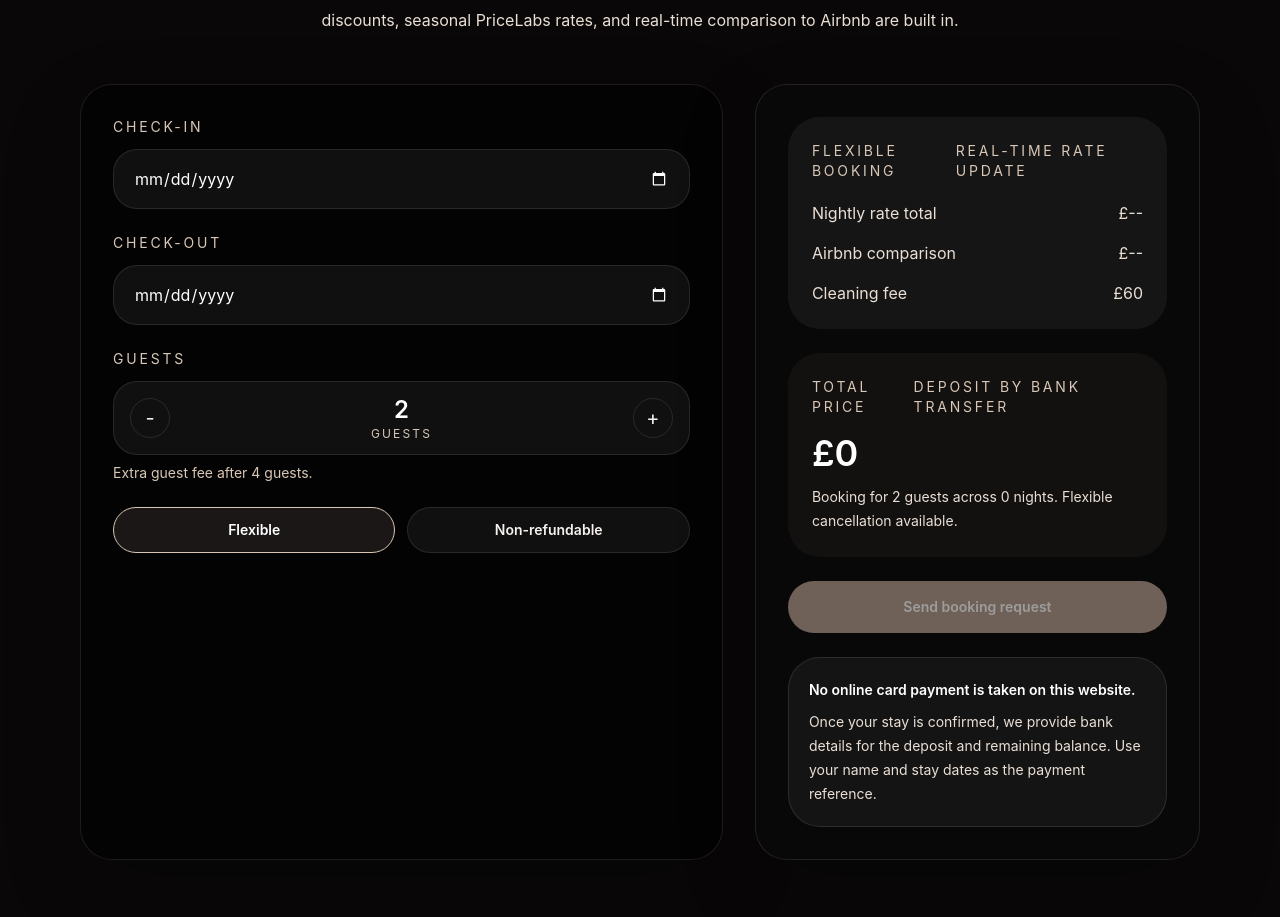
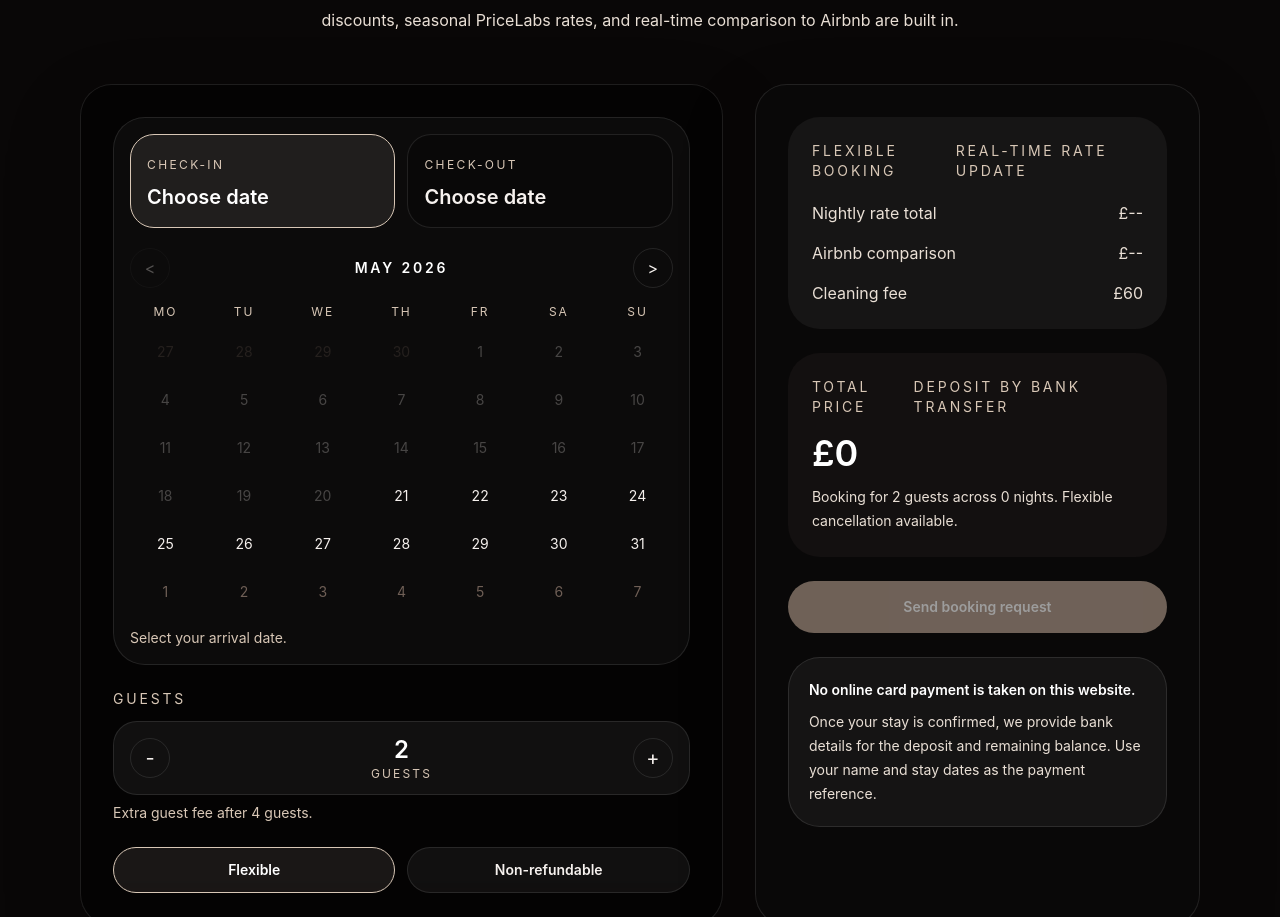
Before and after one commit to Mattie233/hasmmat-residence, a Next.js app: page / in a window 1280 px wide. Shown: the part 5927-6844 px from the top of the page. Built offline with nearby package versions, Linux system fonts and the light colour scheme.

Commit message:
Redesign booking calendar

```diff
--- a/components/BookingSection.tsx
+++ b/components/BookingSection.tsx
@@ -7,10 +7,72 @@ import type { BookingType } from '@/types';
 
 const MIN_GUESTS = 1;
 const MAX_GUESTS = 8;
+const WEEKDAYS = ['Mo', 'Tu', 'We', 'Th', 'Fr', 'Sa', 'Su'];
+
+const monthFormatter = new Intl.DateTimeFormat('en-GB', {
+  month: 'long',
+  year: 'numeric',
+});
+
+const dateFormatter = new Intl.DateTimeFormat('en-GB', {
+  weekday: 'short',
+  day: 'numeric',
+  month: 'short',
+});
+
+type DateField = 'checkIn' | 'checkOut';
+
+function toDateKey(date: Date) {
+  const year = date.getFullYear();
+  const month = `${date.getMonth() + 1}`.padStart(2, '0');
+  const day = `${date.getDate()}`.padStart(2, '0');
+  return `${year}-${month}-${day}`;
+}
+
+function parseDateKey(value: string) {
+  if (!value) return null;
+  const [year, month, day] = value.split('-').map(Number);
+  if (!year || !month || !day) return null;
+  return new Date(year, month - 1, day);
+}
+
+function startOfMonth(date: Date) {
+  return new Date(date.getFullYear(), date.getMonth(), 1);
+}
+
+function addMonths(date: Date, amount: number) {
+  return new Date(date.getFullYear(), date.getMonth() + amount, 1);
+}
+
+function getCalendarDays(month: Date) {
+  const monthStart = startOfMonth(month);
+  const mondayOffset = (monthStart.getDay() + 6) % 7;
+  const gridStart = new Date(monthStart);
+  gridStart.setDate(monthStart.getDate() - mondayOffset);
+
+  return Array.from({ length: 42 }, (_, index) => {
+    const date = new Date(gridStart);
+    date.setDate(gridStart.getDate() + index);
+    return date;
+  });
+}
+
+function isBeforeToday(date: Date) {
+  const today = new Date();
+  today.setHours(0, 0, 0, 0);
+  return date.getTime() < today.getTime();
+}
+
+function formatDisplayDate(value: string, fallback: string) {
+  const date = parseDateKey(value);
+  return date ? dateFormatter.format(date) : fallback;
+}
 
 export function BookingSection() {
   const [checkIn, setCheckIn] = useState('');
   const [checkOut, setCheckOut] = useState('');
+  const [activeDateField, setActiveDateField] = useState<DateField>('checkIn');
+  const [visibleMonth, setVisibleMonth] = useState(() => startOfMonth(new Date()));
   const [guests, setGuests] = useState(2);
   const [bookingType, setBookingType] = useState<BookingType>('flexible');
   const [status, setStatus] = useState<string | null>(null);
@@ -29,6 +91,39 @@ export function BookingSection() {
     guests,
     bookingType,
   });
+
+  const currentMonth = useMemo(() => startOfMonth(new Date()), []);
+  const calendarDays = useMemo(() => getCalendarDays(visibleMonth), [visibleMonth]);
+  const checkInDate = useMemo(() => parseDateKey(checkIn), [checkIn]);
+  const checkOutDate = useMemo(() => parseDateKey(checkOut), [checkOut]);
+  const canGoToPreviousMonth = visibleMonth.getTime() > currentMonth.getTime();
+
+  const handleDateSelect = (date: Date) => {
+    if (isBeforeToday(date)) return;
+
+    const selectedKey = toDateKey(date);
+
+    if (activeDateField === 'checkIn') {
+      setCheckIn(selectedKey);
+
+      if (checkOutDate && date.getTime() >= checkOutDate.getTime()) {
+        setCheckOut('');
+      }
+
+      setActiveDateField('checkOut');
+      return;
+    }
+
+    if (!checkInDate || date.getTime() <= checkInDate.getTime()) {
+      setCheckIn(selectedKey);
+      setCheckOut('');
+      setActiveDateField('checkOut');
+      return;
+    }
+
+    setCheckOut(selectedKey);
+    setActiveDateField('checkIn');
+  };
 
   const handleBookingRequest = () => {
     if (!checkIn || !checkOut || nights < 1 || !pricing?.valid) {
@@ -62,23 +157,105 @@ export function BookingSection() {
           className="rounded-[2rem] border border-white/10 bg-black/50 p-8 shadow-soft backdrop-blur-xl"
         >
           <div className="space-y-6">
-            <div>
-              <label className="mb-3 block text-sm uppercase tracking-[0.2em] text-brand-300">Check-in</label>
-              <input
-                type="date"
-                value={checkIn}
-                onChange={(e) => setCheckIn(e.target.value)}
-                className="w-full rounded-3xl border border-white/10 bg-white/5 px-5 py-4 text-white outline-none transition focus:border-brand-300"
-              />
-            </div>
-            <div>
-              <label className="mb-3 block text-sm uppercase tracking-[0.2em] text-brand-300">Check-out</label>
-              <input
-                type="date"
-                value={checkOut}
-                onChange={(e) => setCheckOut(e.target.value)}
-                className="w-full rounded-3xl border border-white/10 bg-white/5 px-5 py-4 text-white outline-none transition focus:border-brand-300"
-              />
+            <div className="rounded-[2rem] border border-white/10 bg-white/[0.03] p-4">
+              <div className="grid gap-3 sm:grid-cols-2">
+                <button
+                  type="button"
+                  onClick={() => setActiveDateField('checkIn')}
+                  className={`rounded-[1.5rem] border p-4 text-left transition ${
+                    activeDateField === 'checkIn'
+                      ? 'border-brand-300 bg-brand-300/10 text-white'
+                      : 'border-white/10 bg-black/20 text-brand-100 hover:border-white/20'
+                  }`}
+                >
+                  <span className="text-xs uppercase tracking-[0.2em] text-brand-300">Check-in</span>
+                  <span className="mt-2 block text-xl font-semibold">{formatDisplayDate(checkIn, 'Choose date')}</span>
+                </button>
+                <button
+                  type="button"
+                  onClick={() => setActiveDateField('checkOut')}
+                  className={`rounded-[1.5rem] border p-4 text-left transition ${
+                    activeDateField === 'checkOut'
+                      ? 'border-brand-300 bg-brand-300/10 text-white'
+                      : 'border-white/10 bg-black/20 text-brand-100 hover:border-white/20'
+                  }`}
+                >
+                  <span className="text-xs uppercase tracking-[0.2em] text-brand-300">Check-out</span>
+                  <span className="mt-2 block text-xl font-semibold">{formatDisplayDate(checkOut, 'Choose date')}</span>
+                </button>
+              </div>
+
+              <div className="mt-5">
+                <div className="flex items-center justify-between">
+                  <button
+                    type="button"
+                    onClick={() => setVisibleMonth((current) => addMonths(current, -1))}
+                    disabled={!canGoToPreviousMonth}
+                    className="flex h-10 w-10 items-center justify-center rounded-full border border-white/10 text-brand-100 transition hover:border-brand-300 hover:text-white disabled:cursor-not-allowed disabled:opacity-30"
+                    aria-label="Previous month"
+                  >
+                    &lt;
+                  </button>
+                  <p className="text-sm font-semibold uppercase tracking-[0.2em] text-white">
+                    {monthFormatter.format(visibleMonth)}
+                  </p>
+                  <button
+                    type="button"
+                    onClick={() => setVisibleMonth((current) => addMonths(current, 1))}
+                    className="flex h-10 w-10 items-center justify-center rounded-full border border-white/10 text-brand-100 transition hover:border-brand-300 hover:text-white"
+                    aria-label="Next month"
+                  >
+                    &gt;
+                  </button>
+                </div>
+
+                <div className="mt-4 grid grid-cols-7 gap-2 text-center text-xs uppercase tracking-[0.16em] text-brand-300">
+                  {WEEKDAYS.map((weekday) => (
+                    <span key={weekday}>{weekday}</span>
+                  ))}
+                </div>
+
+                <div className="mt-3 grid grid-cols-7 gap-2">
+                  {calendarDays.map((date) => {
+                    const dateKey = toDateKey(date);
+                    const disabled = isBeforeToday(date);
+                    const isCurrentMonth = date.getMonth() === visibleMonth.getMonth();
+                    const isCheckIn = dateKey === checkIn;
+                    const isCheckOut = dateKey === checkOut;
+                    const isInRange =
+                      !!checkInDate &&
+                      !!checkOutDate &&
+                      date.getTime() > checkInDate.getTime() &&
+                      date.getTime() < checkOutDate.getTime();
+
+                    return (
+                      <button
+                        key={dateKey}
+                        type="button"
+                        onClick={() => handleDateSelect(date)}
+                        disabled={disabled}
+                        className={`h-10 rounded-2xl text-sm transition ${
+                          isCheckIn || isCheckOut
+                            ? 'bg-brand-300 text-brand-950'
+                            : isInRange
+                              ? 'bg-brand-300/10 text-white'
+                              : isCurrentMonth
+                                ? 'text-brand-100 hover:bg-white/10'
+                                : 'text-brand-500 hover:bg-white/5'
+                        } ${disabled ? 'cursor-not-allowed opacity-25' : ''}`}
+                        aria-label={dateFormatter.format(date)}
+                        aria-pressed={isCheckIn || isCheckOut}
+                      >
+                        {date.getDate()}
+                      </button>
+                    );
+                  })}
+                </div>
+              </div>
+
+              <p className="mt-4 text-sm text-brand-300">
+                {activeDateField === 'checkIn' ? 'Select your arrival date.' : 'Select your departure date.'}
+              </p>
             </div>
             <div>
               <label className="mb-3 block text-sm uppercase tracking-[0.2em] text-brand-300">Guests</label>
```
